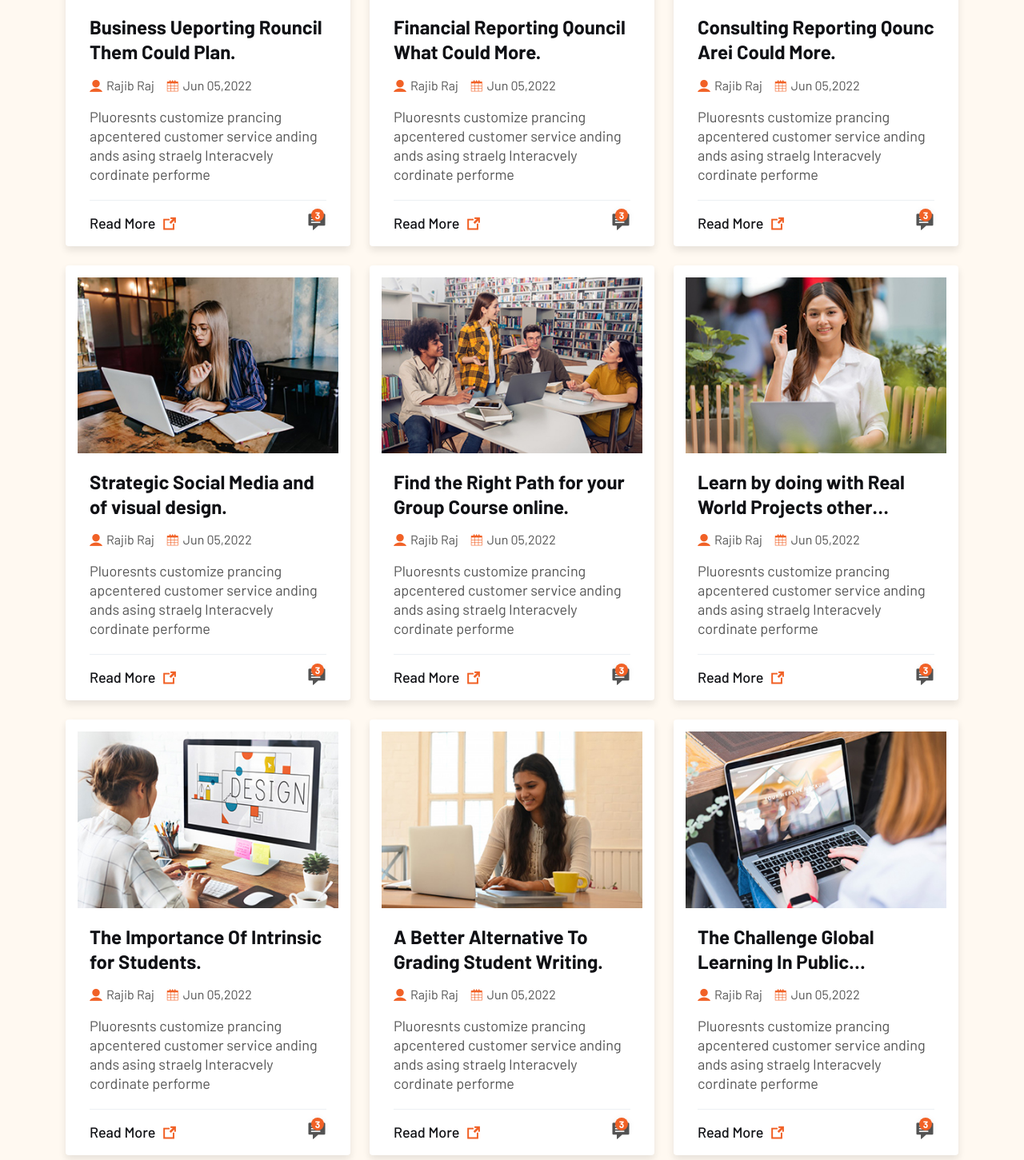
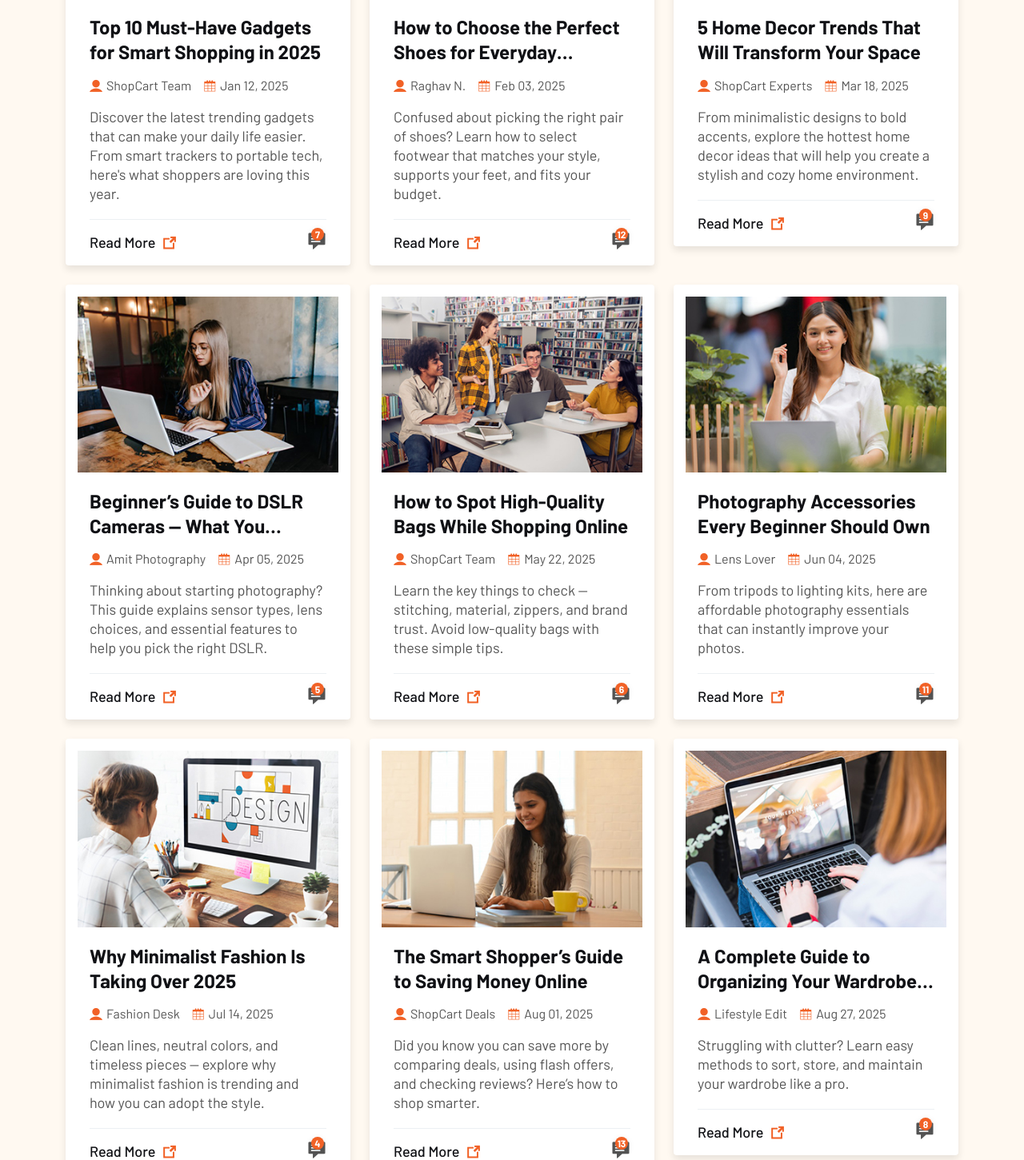
Before and after one commit to ratsy-dev/shopcart, a React (Vite) app: page /blog in a window 1280 px wide. Shown: the part 799-2250 px from the top of the page at 80% size. Built offline with nearby package versions, Linux system fonts and the light colour scheme; no server answers.

Commit message:
blog page done

```diff
--- a/src/components/Sidebar/MostPopularPost.jsx
+++ b/src/components/Sidebar/MostPopularPost.jsx
@@ -1,36 +1,37 @@
-import React from 'react'
-import { Link } from 'react-router-dom';
-const title = "Most Popular Post";
+import React from "react";
+
+const title = "Most Popular Posts";
+
 const postList = [
   {
-        id:1,
-        imgUrl: '/src/assets/images/blog/10.jpg',
-        imgAlt: 'rajibraj91',
-        title: 'Poor People Campaign Our Resources',
-        date: 'Jun 05,2022',
+    id: "blog-1",
+    imgUrl: "/src/assets/images/blog/10.jpg",
+    imgAlt: "Shopping Tips",
+    title: "Top 10 Money-Saving Hacks for Online Shopping",
+    date: "Jan 12, 2025",
   },
   {
-        id:2,
-        imgUrl: '/src/assets/images/blog/11.jpg',
-        imgAlt: 'rajibraj91',
-        title: 'Poor Peoples Campaign Our Resources',
-        date: 'Jun 05,2022',
+    id: "blog-2",
+    imgUrl: "/src/assets/images/blog/11.jpg",
+    imgAlt: "Gadgets Review",
+    title: "5 Must-Have Gadgets Under ₹1999 in 2025",
+    date: "Jan 10, 2025",
   },
   {
-        id:3,
-        imgUrl: '/src/assets/images/blog/12.jpg',
-        imgAlt: 'rajibraj91',
-        title: 'Poor Peoples Campaign Our Resources',
-        date: 'Jun 05,2022',
+    id: "blog-3",
+    imgUrl: "/src/assets/images/blog/12.jpg",
+    imgAlt: "Fashion Trends",
+    title: "Latest Fashion Trends You Shouldn’t Miss",
+    date: "Jan 08, 2025",
   },
   {
-        id:4,
-        imgUrl: '/src/assets/images/blog/09.jpg',
-        imgAlt: 'rajibraj91',
-        title: 'Poor Peoples Campaign Our Resources',
-        date: 'Jun 05,2022',
+    id: "blog-4",
+    imgUrl: "/src/assets/images/blog/09.jpg",
+    imgAlt: "Shopping Guide",
+    title: "Beginner’s Guide to Choosing Quality Products Online",
+    date: "Jan 05, 2025",
   },
-]
+];
 
 const MostPopularPost = () => {
   return (
@@ -38,21 +39,26 @@ const MostPopularPost = () => {
       <div className="widget-header">
         <h5 className="title">{title}</h5>
       </div>
+
       <ul className="widget-wrapper">
-                {postList.map((blog, i) => (
-                    <li className="d-flex flex-wrap justify-content-between" key={i}>
+        {postList.map((blog) => (
+          <li
+            className="d-flex flex-wrap justify-content-between"
+            key={blog.id}
+          >
             <div className="post-thumb">
-                            <Link to={`/blog/${blog.id}`}><img src={`${blog.imgUrl}`} alt={`${blog.imgAlt}`} /></Link>
+              <img src={blog.imgUrl} alt={blog.imgAlt} />
             </div>
+
             <div className="post-content">
-                            <Link  to={`/blog/${blog.id}`}><h6>{blog.title}</h6></Link>
+              <h6>{blog.title}</h6>
               <p>{blog.date}</p>
             </div>
           </li>
         ))}
       </ul>
     </div>
-  )
-}
+  );
+};
 
-export default MostPopularPost
+export default MostPopularPost;
--- a/src/pages/Blog/SingleBlog.jsx
+++ b/src/pages/Blog/SingleBlog.jsx
@@ -5,6 +5,8 @@ import PageHeader from "../../components/PageHeader";
 import { useParams } from "react-router-dom";
 import blogList from "../../utilis/blogdata";
 import MostPopularPost from "../../components/Sidebar/MostPopularPost";
+import { Link } from "react-router-dom";
+
 const socialList = [
   {
     link: "#",
@@ -157,7 +159,7 @@ const SingleBlog = () => {
                                     alt="video"
                                   />
                                   <a
-                                    href="https://youtu.be/2qWo6W5Wn8Q"
+                                    href="https://www.youtube.com/watch?v=hDPohqDgZB4"
                                     className="video-button popup"
                                     target="_blank"
                                   >
@@ -183,7 +185,7 @@ const SingleBlog = () => {
                                 <div className="tags-section">
                                   <ul className="tags lab-ul">
                                     <li>
-                                      <a href="#">Agency</a>
+                                      <a href="#">Shopping</a>
                                     </li>
                                     <li>
                                       <a href="#">Business</a>
@@ -195,12 +197,19 @@ const SingleBlog = () => {
                                   <ul className="lab-ul social-icons">
                                     {socialList.map((val, i) => (
                                       <li key={i}>
-                                        <a
-                                          href={val.link}
-                                          className={val.className}
+                                        <Link
+                                          to="#"
+                                          onClick={() => {
+                                            setTimeout(() => {
+                                              window.scrollTo({
+                                                top: 0,
+                                                behavior: "smooth",
+                                              });
+                                            }, 5);
+                                          }}
                                         >
                                           <i className={val.iconName}></i>
-                                        </a>
+                                        </Link>
                                       </li>
                                     ))}
                                   </ul>
@@ -208,28 +217,6 @@ const SingleBlog = () => {
                               </div>
                             </div>
                           ))}
-                        </div>
-                      </div>
-
-                      <div className="navigations-part">
-                        <div className="left">
-                          <a href="#" className="prev">
-                            <i className="icofont-double-left"></i>Previous
-                            Article
-                          </a>
-                          <a href="#" className="title">
-                            Evisculate Parallel Processes via Technica Sound
-                            Models Authoritative
-                          </a>
-                        </div>
-                        <div className="right">
-                          <a href="#" className="prev">
-                            Next Article<i className="icofont-double-right"></i>
-                          </a>
-                          <a href="#" className="title">
-                            Qvisculate Parallel Processes via Technica Sound
-                            Models Authoritative
-                          </a>
                         </div>
                       </div>
                     </div>
--- a/src/utilis/blogdata.js
+++ b/src/utilis/blogdata.js
@@ -1,174 +1,121 @@
 const blogList = [
-    {   id: 1,
-        imgUrl: '/src/assets/images/blog/01.jpg',
-        imgAlt: 'Blog Thumb',
-        title: 'Business Ueporting Rouncil Them Could Plan.',
-        desc: 'Pluoresnts customize prancing apcentered customer service anding ands asing straelg Interacvely cordinate performe',
-        commentCount: '3',
-        btnText: 'Read More',
+  {
+    id: 1,
+    imgUrl: "/src/assets/images/blog/01.jpg",
+    imgAlt: "Shopping Blog",
+    title: "Top 10 Must-Have Gadgets for Smart Shopping in 2025",
+    desc: "Discover the latest trending gadgets that can make your daily life easier. From smart trackers to portable tech, here's what shoppers are loving this year.",
+    commentCount: "7",
+    btnText: "Read More",
     metaList: [
-            {
-                iconName: 'icofont-ui-user',
-                text: 'Rajib Raj',
-            },
-            {
-                iconName: 'icofont-calendar',
-                text: 'Jun 05,2022',
-            },
+      { iconName: "icofont-ui-user", text: "ShopCart Team" },
+      { iconName: "icofont-calendar", text: "Jan 12, 2025" },
     ],
   },
   {
     id: 2,
-        imgUrl: '/src/assets/images/blog/02.jpg',
-        imgAlt: 'Blog Thumb',
-        title: 'Financial Reporting Qouncil What Could More.',
-        desc: 'Pluoresnts customize prancing apcentered customer service anding ands asing straelg Interacvely cordinate performe',
-        commentCount: '3',
-        btnText: 'Read More',
+    imgUrl: "/src/assets/images/blog/02.jpg",
+    imgAlt: "Shopping Blog",
+    title: "How to Choose the Perfect Shoes for Everyday Comfort",
+    desc: "Confused about picking the right pair of shoes? Learn how to select footwear that matches your style, supports your feet, and fits your budget.",
+    commentCount: "12",
+    btnText: "Read More",
     metaList: [
-            {
-                iconName: 'icofont-ui-user',
-                text: 'Rajib Raj',
-            },
-            {
-                iconName: 'icofont-calendar',
-                text: 'Jun 05,2022',
-            },
+      { iconName: "icofont-ui-user", text: "Raghav N." },
+      { iconName: "icofont-calendar", text: "Feb 03, 2025" },
     ],
   },
   {
     id: 3,
-        imgUrl: '/src/assets/images/blog/03.jpg',
-        imgAlt: 'Blog Thumb',
-        title: 'Consulting Reporting Qounc Arei Could More.',
-        desc: 'Pluoresnts customize prancing apcentered customer service anding ands asing straelg Interacvely cordinate performe',
-        commentCount: '3',
-        btnText: 'Read More',
+    imgUrl: "/src/assets/images/blog/03.jpg",
+    imgAlt: "Shopping Blog",
+    title: "5 Home Decor Trends That Will Transform Your Space",
+    desc: "From minimalistic designs to bold accents, explore the hottest home decor ideas that will help you create a stylish and cozy home environment.",
+    commentCount: "9",
+    btnText: "Read More",
     metaList: [
-            {
-                iconName: 'icofont-ui-user',
-                text: 'Rajib Raj',
-            },
-            {
-                iconName: 'icofont-calendar',
-                text: 'Jun 05,2022',
-            },
+      { iconName: "icofont-ui-user", text: "ShopCart Experts" },
+      { iconName: "icofont-calendar", text: "Mar 18, 2025" },
     ],
   },
   {
     id: 4,
-        imgUrl: '/src/assets/images/blog/04.jpg',
-        imgAlt: 'Blog Thumb',
-        title: 'Strategic Social Media and of visual design.',
-        desc: 'Pluoresnts customize prancing apcentered customer service anding ands asing straelg Interacvely cordinate performe',
-        commentCount: '3',
-        btnText: 'Read More',
+    imgUrl: "/src/assets/images/blog/04.jpg",
+    imgAlt: "Shopping Blog",
+    title: "Beginner’s Guide to DSLR Cameras — What You Should Know",
+    desc: "Thinking about starting photography? This guide explains sensor types, lens choices, and essential features to help you pick the right DSLR.",
+    commentCount: "5",
+    btnText: "Read More",
     metaList: [
-            {
-                iconName: 'icofont-ui-user',
-                text: 'Rajib Raj',
-            },
-            {
-                iconName: 'icofont-calendar',
-                text: 'Jun 05,2022',
-            },
+      { iconName: "icofont-ui-user", text: "Amit Photography" },
+      { iconName: "icofont-calendar", text: "Apr 05, 2025" },
     ],
   },
   {
     id: 5,
-        imgUrl: '/src/assets/images/blog/05.jpg',
-        imgAlt: 'Blog Thumb',
-        title: 'Find the Right Path for your Group Course online.',
-        desc: 'Pluoresnts customize prancing apcentered customer service anding ands asing straelg Interacvely cordinate performe',
-        commentCount: '3',
-        btnText: 'Read More',
+    imgUrl: "/src/assets/images/blog/05.jpg",
+    imgAlt: "Shopping Blog",
+    title: "How to Spot High-Quality Bags While Shopping Online",
+    desc: "Learn the key things to check — stitching, material, zippers, and brand trust. Avoid low-quality bags with these simple tips.",
+    commentCount: "6",
+    btnText: "Read More",
     metaList: [
-            {
-                iconName: 'icofont-ui-user',
-                text: 'Rajib Raj',
-            },
-            {
-                iconName: 'icofont-calendar',
-                text: 'Jun 05,2022',
-            },
+      { iconName: "icofont-ui-user", text: "ShopCart Team" },
+      { iconName: "icofont-calendar", text: "May 22, 2025" },
     ],
   },
   {
     id: 6,
-        imgUrl: '/src/assets/images/blog/06.jpg',
-        imgAlt: 'Blog Thumb',
-        title: 'Learn by doing with Real World Projects other countries.',
-        desc: 'Pluoresnts customize prancing apcentered customer service anding ands asing straelg Interacvely cordinate performe',
-        commentCount: '3',
-        btnText: 'Read More',
+    imgUrl: "/src/assets/images/blog/06.jpg",
+    imgAlt: "Shopping Blog",
+    title: "Photography Accessories Every Beginner Should Own",
+    desc: "From tripods to lighting kits, here are affordable photography essentials that can instantly improve your photos.",
+    commentCount: "11",
+    btnText: "Read More",
     metaList: [
-            {
-                iconName: 'icofont-ui-user',
-                text: 'Rajib Raj',
-            },
-            {
-                iconName: 'icofont-calendar',
-                text: 'Jun 05,2022',
-            },
+      { iconName: "icofont-ui-user", text: "Lens Lover" },
+      { iconName: "icofont-calendar", text: "Jun 04, 2025" },
     ],
   },
   {
     id: 7,
-        imgUrl: '/src/assets/images/blog/07.jpg',
-        imgAlt: 'Blog Thumb',
-        title: 'The Importance Of Intrinsic for Students.',
-        desc: 'Pluoresnts customize prancing apcentered customer service anding ands asing straelg Interacvely cordinate performe',
-        commentCount: '3',
-        btnText: 'Read More',
+    imgUrl: "/src/assets/images/blog/07.jpg",
+    imgAlt: "Shopping Blog",
+    title: "Why Minimalist Fashion Is Taking Over 2025",
+    desc: "Clean lines, neutral colors, and timeless pieces — explore why minimalist fashion is trending and how you can adopt the style.",
+    commentCount: "4",
+    btnText: "Read More",
     metaList: [
-            {
-                iconName: 'icofont-ui-user',
-                text: 'Rajib Raj',
-            },
-            {
-                iconName: 'icofont-calendar',
-                text: 'Jun 05,2022',
-            },
+      { iconName: "icofont-ui-user", text: "Fashion Desk" },
+      { iconName: "icofont-calendar", text: "Jul 14, 2025" },
     ],
   },
   {
     id: 8,
-        imgUrl: '/src/assets/images/blog/08.jpg',
-        imgAlt: 'Blog Thumb',
-        title: 'A Better Alternative To Grading Student Writing.',
-        desc: 'Pluoresnts customize prancing apcentered customer service anding ands asing straelg Interacvely cordinate performe',
-        commentCount: '3',
-        btnText: 'Read More',
+    imgUrl: "/src/assets/images/blog/08.jpg",
+    imgAlt: "Shopping Blog",
+    title: "The Smart Shopper’s Guide to Saving Money Online",
+    desc: "Did you know you can save more by comparing deals, using flash offers, and checking reviews? Here’s how to shop smarter.",
+    commentCount: "13",
+    btnText: "Read More",
     metaList: [
-            {
-                iconName: 'icofont-ui-user',
-                text: 'Rajib Raj',
-            },
-            {
-                iconName: 'icofont-calendar',
-                text: 'Jun 05,2022',
-            },
+      { iconName: "icofont-ui-user", text: "ShopCart Deals" },
+      { iconName: "icofont-calendar", text: "Aug 01, 2025" },
     ],
   },
   {
     id: 9,
-        imgUrl: '/src/assets/images/blog/09.jpg',
-        imgAlt: 'Blog Thumb',
-        title: 'The Challenge Global Learning In Public Education.',
-        desc: 'Pluoresnts customize prancing apcentered customer service anding ands asing straelg Interacvely cordinate performe',
-        commentCount: '3',
-        btnText: 'Read More',
+    imgUrl: "/src/assets/images/blog/09.jpg",
+    imgAlt: "Shopping Blog",
+    title: "A Complete Guide to Organizing Your Wardrobe Efficiently",
+    desc: "Struggling with clutter? Learn easy methods to sort, store, and maintain your wardrobe like a pro.",
+    commentCount: "8",
+    btnText: "Read More",
     metaList: [
-            {
-                iconName: 'icofont-ui-user',
-                text: 'Rajib Raj',
-            },
-            {
-                iconName: 'icofont-calendar',
-                text: 'Jun 05,2022',
-            },
+      { iconName: "icofont-ui-user", text: "Lifestyle Edit" },
+      { iconName: "icofont-calendar", text: "Aug 27, 2025" },
     ],
   },
-]
+];
 
-export default blogList
+export default blogList;
```
Lines whose indentation alone changed are shown as unchanged.
